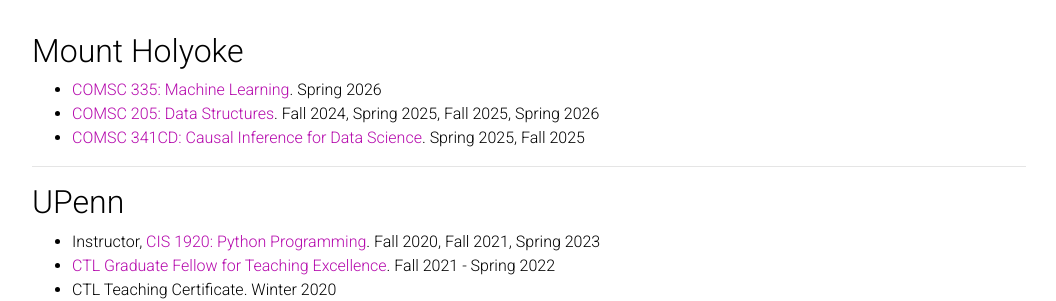
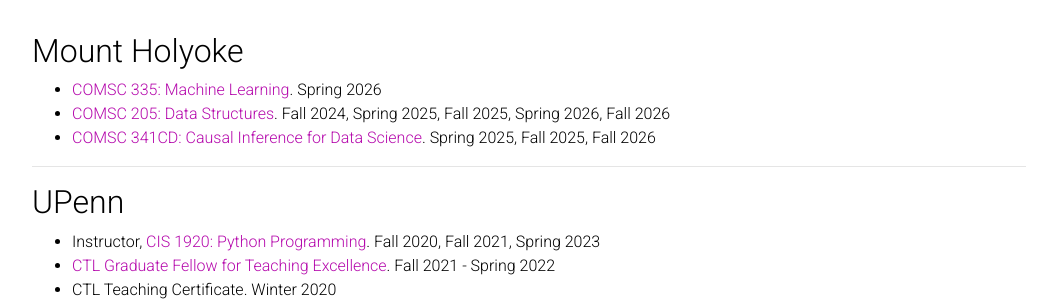
Before and after one commit to tliutony/tliutony.github.io, a Jekyll site: the page built from _pages/teaching.md, in a window 1280 px wide. Shown: the part 153-454 px from the top of the page, without its empty margins (111-1167 px from the left). Built offline with Jekyll 4.4.1, drawn with Linux system fonts in a browser that asks for light colours; comment, search, counter and statistics services are not loaded; a style sheet for code colours, icons or effects is not loaded.

Commit message:
update teaching

```diff
--- a/_pages/teaching.md
+++ b/_pages/teaching.md
@@ -10,8 +10,8 @@
 ## Mount Holyoke
 
 - [COMSC 335: Machine Learning](https://comsc335.github.io). Spring 2026
-- [COMSC 205: Data Structures](https://comsc205.github.io). Fall 2024, Spring 2025, Fall 2025, Spring 2026
-- [COMSC 341CD: Causal Inference for Data Science](https://comsc341cd.github.io). Spring 2025, Fall 2025
+- [COMSC 205: Data Structures](https://comsc205.github.io). Fall 2024, Spring 2025, Fall 2025, Spring 2026, Fall 2026
+- [COMSC 341CD: Causal Inference for Data Science](https://comsc341cd.github.io). Spring 2025, Fall 2025, Fall 2026
 
 ---
 
```
